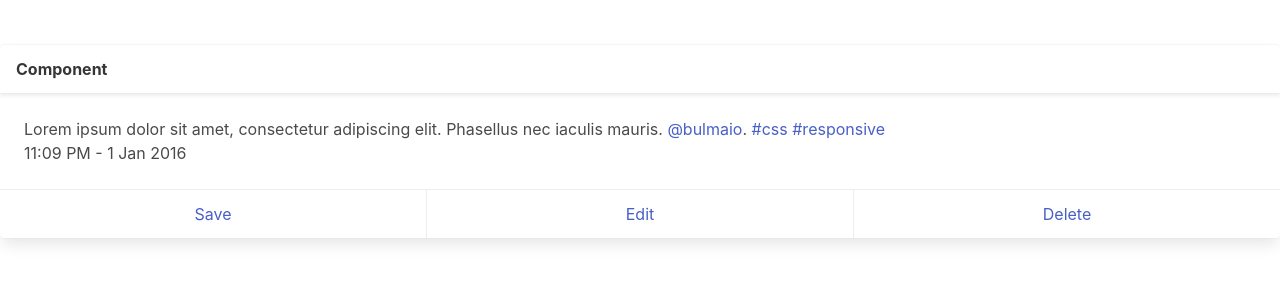
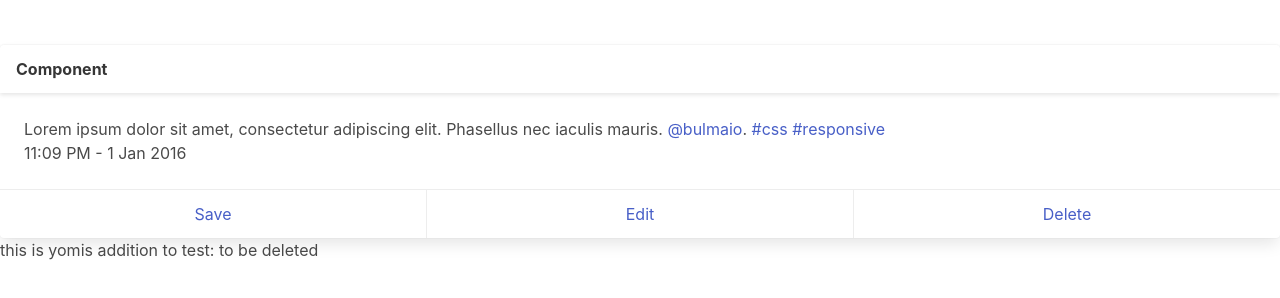
Before and after one commit to dseo3/GroupProject_Team8, a website: page public/index.html in a window 1280 px wide. Shown: the part 116-414 px from the top of the page. Drawn offline with nearby package versions, Linux system fonts and the light colour scheme.

Commit message:
update index.html

```diff
--- a/public/index.html
+++ b/public/index.html
@@ -46,3 +46,5 @@
 
 </body>
 </html>
+
+<p> this is yomis addition to test: to be deleted</p>
```
